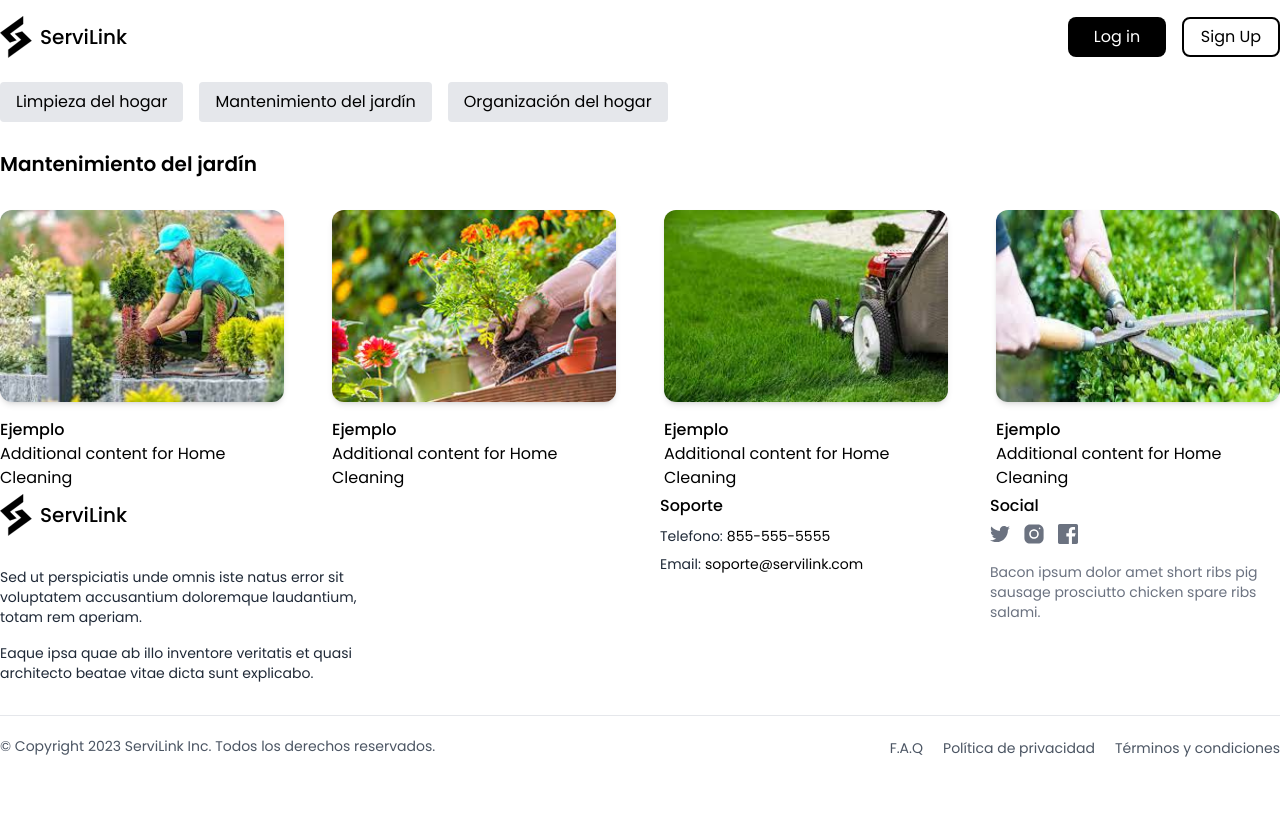
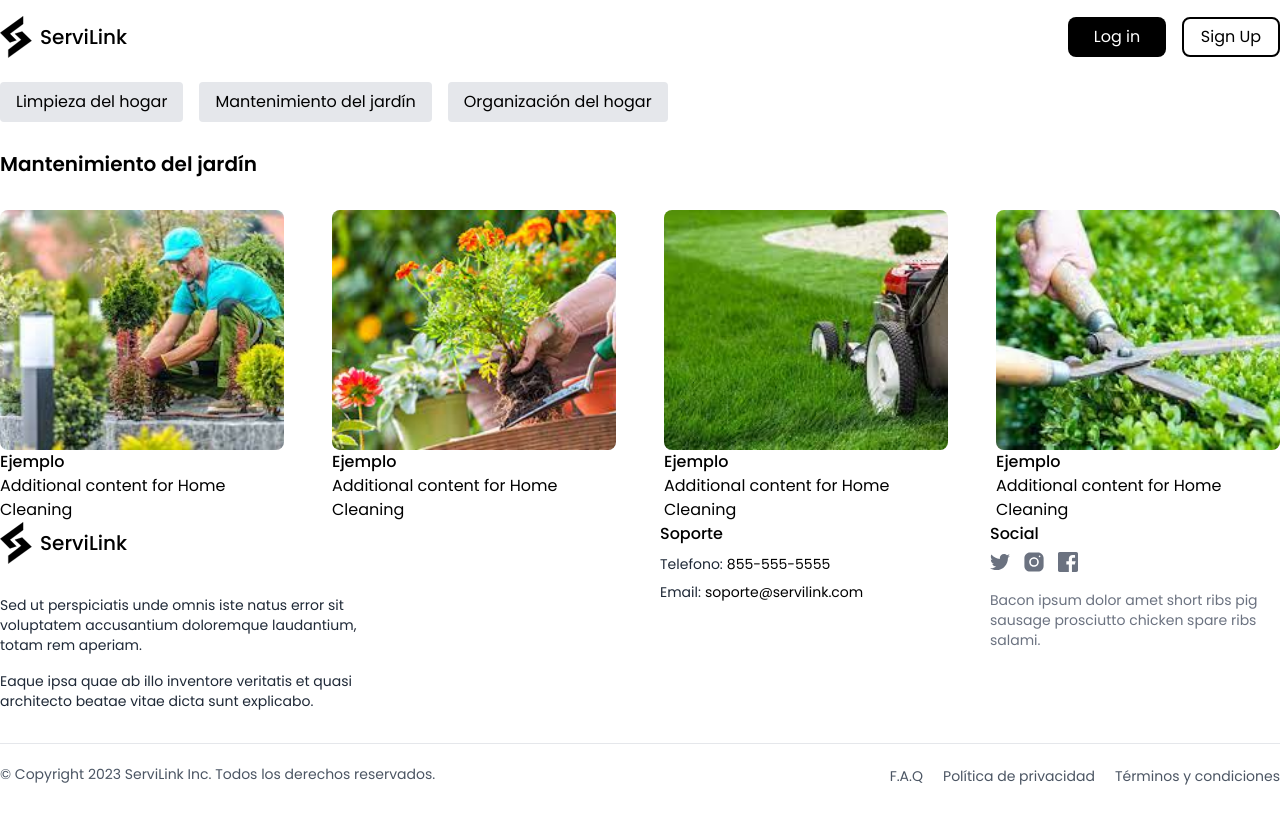
Before and after one commit to No-Country/c15-38-n-java-react, a React (Vite) app in the folder frontend/: page /gardeningServices in a window 1280 px wide. Shown: the top 824 px of the page. Before the commit the page ends 800 px from the top, so only its background shows below. Built offline with nearby package versions, Linux system fonts and the light colour scheme.

Commit message:
fixing logo issues

```diff
--- a/frontend/src/components/Footer.jsx
+++ b/frontend/src/components/Footer.jsx
@@ -5,10 +5,7 @@ export default function Footer() {
   const [year] = useState(new Date().getFullYear());
 
   return (
-
-
-
-    <footer className="xl:max-w-[80rem] 2xl:max-w-[90rem] mx-auto px-4 md:px-10 lg:px-0 mt-auto lg:max-w-[59rem]">
+    <footer className="xl:max-w-[80rem] 2xl:max-w-[90rem] mx-auto px-4 md:px-10 lg:px-0 mt-16 lg:mt-auto lg:max-w-[59rem]">
       <div className="grid gap-10 row-gap-6 mb-8 sm:grid-cols-2 lg:grid-cols-4">
         <div className="sm:col-span-2">
           <Link
--- a/frontend/src/components/Navbar.jsx
+++ b/frontend/src/components/Navbar.jsx
@@ -18,7 +18,7 @@ export default function Navbar() {
           <div className="flex items-center gap-2">
             <img
               className="w-6 xl:w-8"
-              src="/public/images/logo.svg"
+              src="/images/logo.svg"
               alt="Logo"
             />
             <span className="hidden text-xl font-medium md:block ">
--- a/frontend/src/components/ServiceCardComponent/ServiceCard.jsx
+++ b/frontend/src/components/ServiceCardComponent/ServiceCard.jsx
@@ -1,9 +1,9 @@
 import PropTypes from "prop-types";
 
 const ServiceCard = ({ title, image, additionalContent }) => (
-  <div>
+  <div className="w-full">
     <img
-      className="object-center w-full mb-4 transition duration-300 ease-in-out shadow-md lg:h-48 md:h-36 rounded-xl hover:scale-110"
+      className="object-cover w-full rounded-lg h-60"
       src={image}
       alt={title}
     />
```
